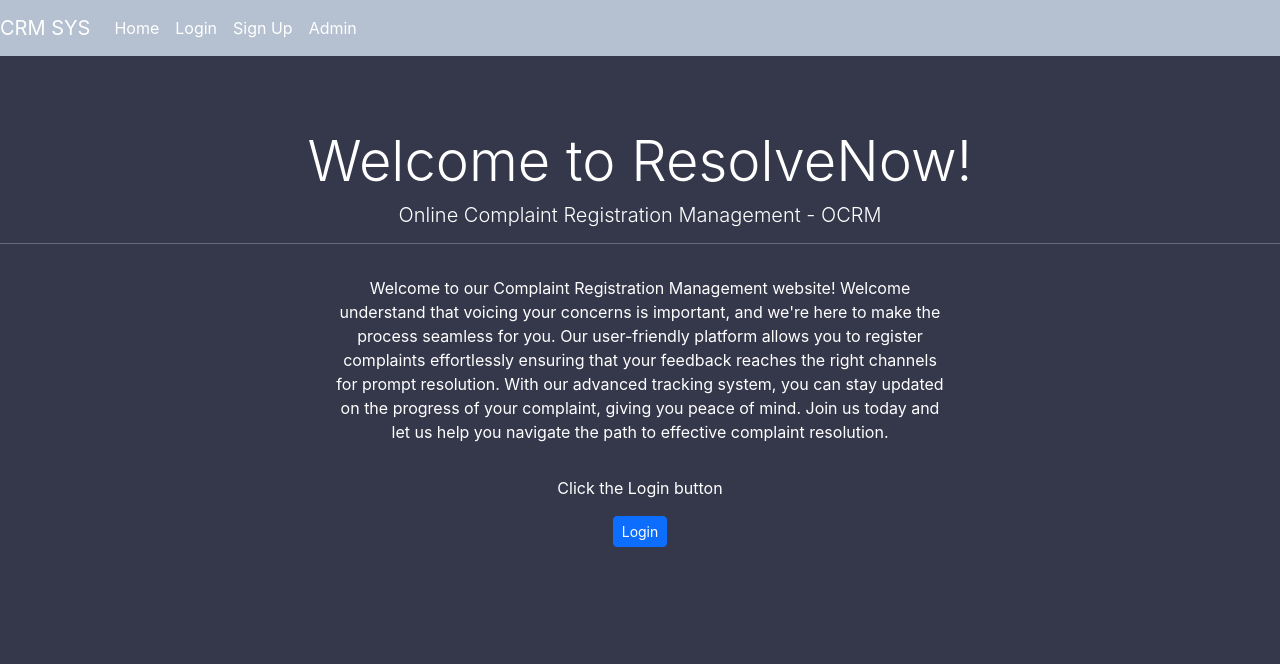
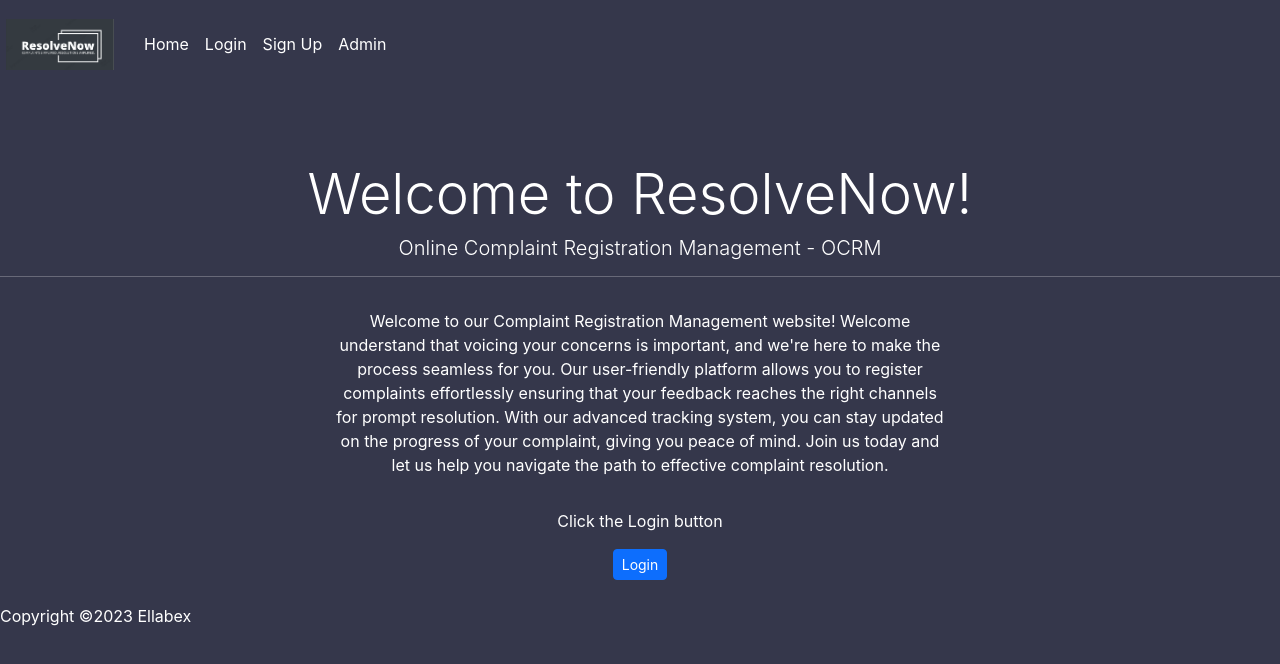
Before and after one commit to EllaRepo/resolvenow, a React (Create React App) app in the folder frontend/: page / in a window 1280 px wide. Shown: the top 664 px of the page. Built offline with nearby package versions, Linux system fonts and the light colour scheme.

Commit message:
Add footer component and updated layout to accomadate the footer

```diff
--- /dev/null
+++ b/frontend/src/components/Footer.js
@@ -0,0 +1,15 @@
+import React from 'react';
+
+const Footer = () => {
+    return (
+        <div className='footer' >
+            <div className='d-flex justify-content-right text-right text-white'>
+                <div>
+                    <span className=''>Copyright ©2023 Ellabex</span>
+                </div>
+            </div>
+        </div>
+    );
+};
+
+export default Footer;
--- a/frontend/src/components/Navbar.js
+++ b/frontend/src/components/Navbar.js
@@ -2,6 +2,11 @@ import React, { Fragment } from 'react';
 import { Link } from 'react-router-dom';
 import { connect } from 'react-redux';
 import { logout } from '../actions/auth';
+import logo from '../assets/images/rlogo.PNG'
+
+const navigateToAdmin = () => {
+    window.location.replace('http://127.0.0.1:8000/admin/');
+};
 
 const Navbar = ({ logout, isAuthenticated }) => {
     const guestLinks = () => (
@@ -16,7 +21,7 @@ const Navbar = ({ logout, isAuthenticated }) => {
                 <Link className='nav-link text-white' to='/signup'>Sign Up</Link>
             </li>
             <li className='nav-item'>
-                <Link className='nav-link text-white' to='#' tabindex='-1' >Admin</Link>
+                <Link className='nav-link text-white' onClick={navigateToAdmin} tabindex='-1' >Admin</Link>
             </li>
         </Fragment>
     );
@@ -28,8 +33,11 @@ const Navbar = ({ logout, isAuthenticated }) => {
     );
 
     return (
-        <nav style={{ backgroundColor: '#B5C0D0' }} className='navbar navbar-expand-lg navbar-light'>
-            <Link className='navbar-brand text-white' to='/'>CRM SYS</Link>
+        <nav className='navbar navbar-expand-lg bottomBorder'>
+            <Link className='navbar-brand text-white' to={isAuthenticated ? '#' : '/'}>
+                <img style={{ width: "120px", padding: "6px" }} src={logo} alt="" />
+            </Link>
+
             <button
                 className='navbar-toggler'
                 type='button'
--- a/frontend/src/hocs/Layout.js
+++ b/frontend/src/hocs/Layout.js
@@ -1,5 +1,6 @@
 import React, { useEffect } from "react";
 import Navbar from '../components/Navbar'
+import Footer from "../components/Footer";
 import { connect } from 'react-redux';
 import { checkAuthenticated, load_user } from '../actions/auth';
 
@@ -12,6 +13,7 @@ const Layout = (props) => {
         <div>
             <Navbar />
             {props.children}
+            <Footer/>
         </div>
     );
 };
```
